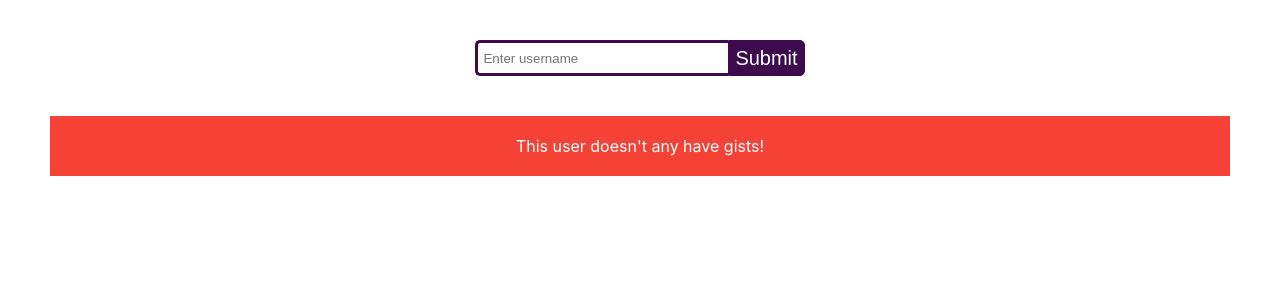
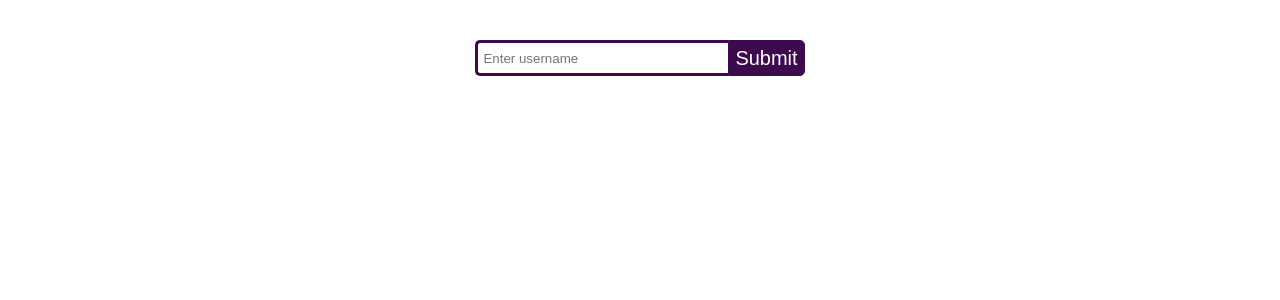
Before and after one commit to raresnicolaide/web-asssessment, a React (Create React App) app: page / in a window 1280 px wide. Shown: the top 300 px of the page. Built offline with nearby package versions, Linux system fonts and the light colour scheme.

Commit message:
removed functionality

```diff
--- a/src/components/GistList.css
+++ /dev/null
@@ -1,25 +0,0 @@
-.loader {
-  border: 16px solid #f3f3f3;
-  border-top: 16px solid #3498db;
-  border-radius: 50%;
-  width: 120px;
-  height: 120px;
-  animation: spin 2s linear infinite;
-}
-@keyframes spin {
-  0% {
-    transform: rotate(0deg);
-  }
-  100% {
-    transform: rotate(360deg);
-  }
-}
-.alert {
-  display: flex;
-  justify-content: center;
-  padding: 20px;
-  margin: 0 50px;
-  background-color: #f44336;
-  color: white;
-  margin-bottom: 15px;
-}
--- a/src/components/GistList.jsx
+++ b/src/components/GistList.jsx
@@ -2,14 +2,10 @@ import React, { useContext } from "react";
 import Gist from "./Gist";
 import { GistContext } from "./GistTable";
 
-import "./GistList.css";
-
 function GistList() {
   const [state] = useContext(GistContext);
-  console.log(state);
   return (
     <div>
-      {state.isLoading && <div className="loader"> </div>}
       {state.gists.map((gist) => (
         <Gist
           owner={gist.owner}
@@ -19,9 +15,6 @@ function GistList() {
           description={gist.description}
         />
       ))}
-      {Boolean(state.gists) && (
-        <p className="alert"> This user doesn't any have gists!</p>
-      )}
     </div>
   );
 }
--- a/src/components/GistSearch.jsx
+++ b/src/components/GistSearch.jsx
@@ -21,7 +21,7 @@ function GistSearch() {
         dispatch({ type: "GIST_SUCCESS", gists: data });
       }
       const error = await res.json();
-      dispatch({ type: "GIST_ERROR", error: error.message });
+      dispatch({ type: "GIST_ERROR", gists: [], error: error.message });
     } catch (error) {
       dispatch({ type: "GIST_ERROR", error });
     }
```
